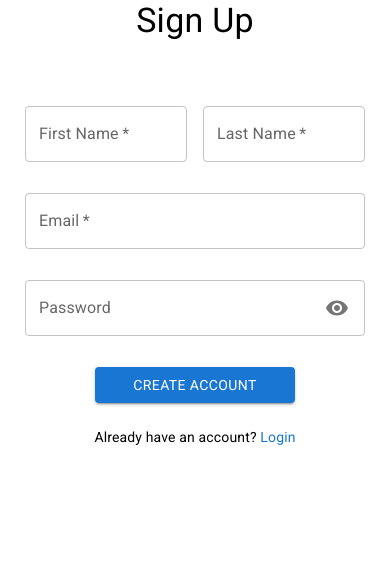
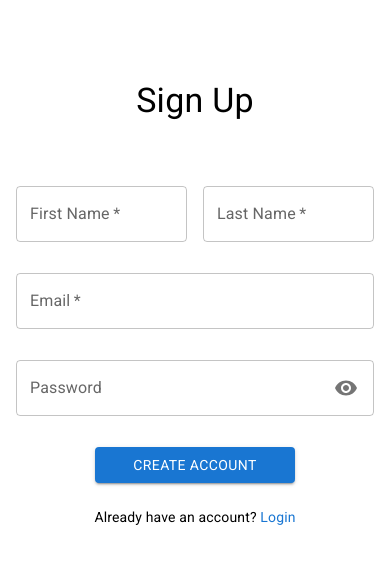
Before and after one commit to olliecroysdill/tempest_client, a React (Create React App) app: page /sign-up in a window 390 px wide. Shown: the top 564 px of the page. Built offline with nearby package versions, Linux system fonts and the light colour scheme.

Commit message:
adds margin styles for mobile design

```diff
--- a/src/pages/SignUpPage/SignUpForm/SignUpForm.jsx
+++ b/src/pages/SignUpPage/SignUpForm/SignUpForm.jsx
@@ -49,7 +49,6 @@ function SignUpForm() {
             direction="column"
             component="form"
             alignItems="center"
-            width={340}
         >
             <Stack spacing={2} direction="row">
                 <TextInputField
--- a/src/pages/SignUpPage/SignUpPage.jsx
+++ b/src/pages/SignUpPage/SignUpPage.jsx
@@ -5,7 +5,14 @@ import SignUpForm from "./SignUpForm/SignUpForm";
 
 function SignUpPage() {
     return (
-        <Stack direction="column" spacing={3} alignItems="center">
+        <Stack
+            direction="column"
+            spacing={3}
+            alignItems="center"
+            marginTop={10}
+            marginLeft={2}
+            marginRight={2}
+        >
             <Typography sx={{ paddingBottom: "40px" }} variant="h4">
                 Sign Up
             </Typography>
```
